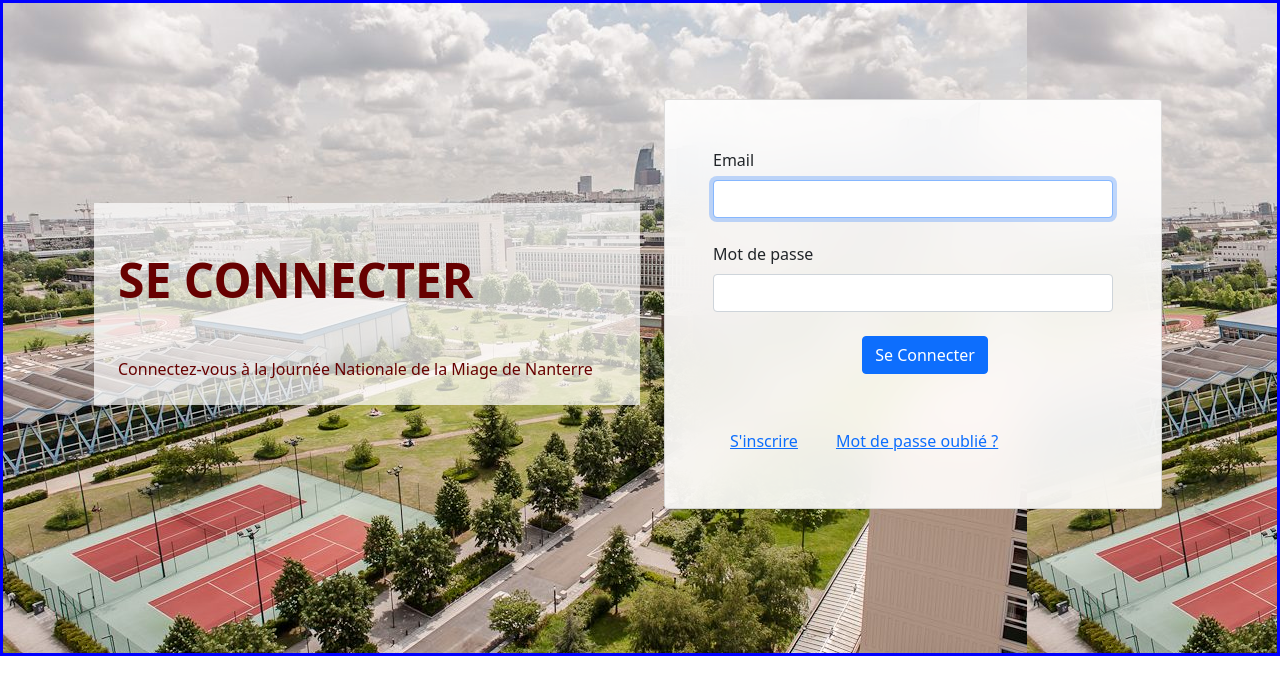
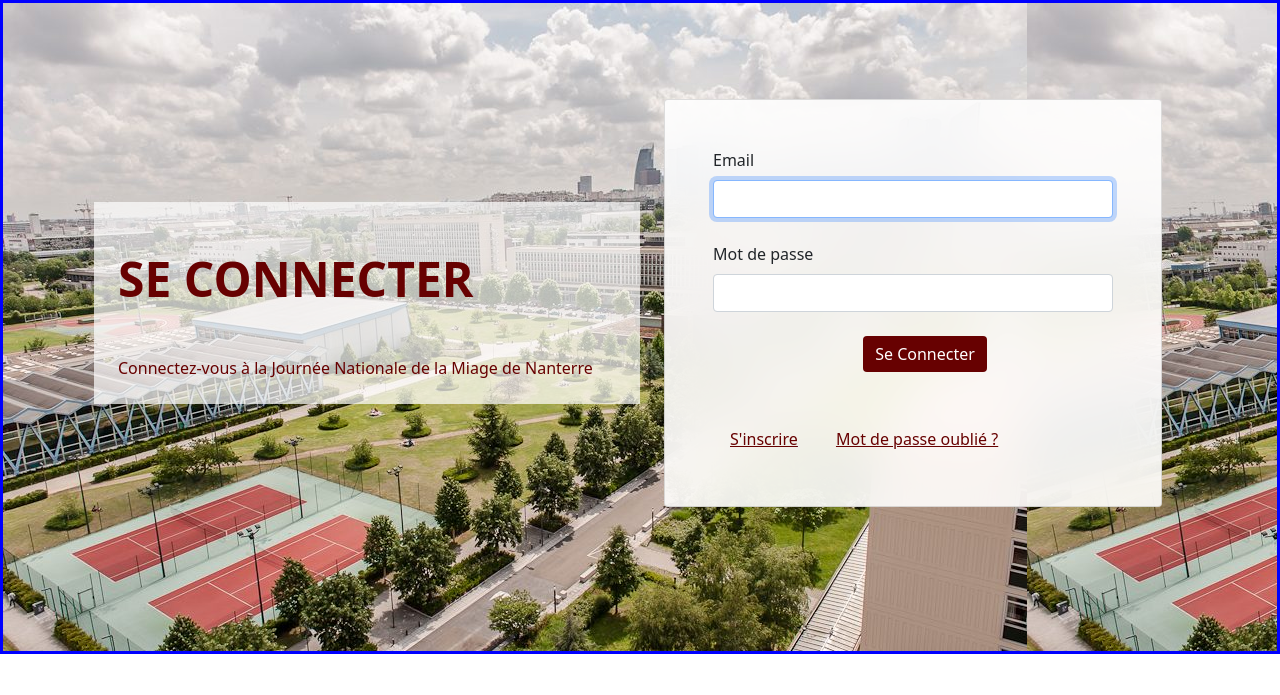
Before and after one commit to imaanee/proj_web_JNM, a Symfony app: template templates/security/login.html.twig in a window 1280 px wide. Shown: the top 695 px of the page. Run offline with Twig, Linux system fonts and the light colour scheme; the template is opened without the code that fills it, so the values that code supplies are empty; some libraries are stand-ins or nearby versions.

Commit message:
modify buttons color

```diff
--- a/templates/security/login.html.twig
+++ b/templates/security/login.html.twig
@@ -63,17 +63,17 @@
 
                             <!-- Submit button -->
                             <div class="form-check d-flex justify-content-center mb-4">
-                                <button type="submit" class="btn btn-primary btn-block mb-4">
+                                <button type="submit" class="btn btn-primary btn-block mb-4" style="background-color:rgb(103, 1, 1); border : none">
                                     Se Connecter
                                 </button>
                             </div>
 
                             <!-- Register/Forgot password buttons -->
-                            <div class="text-left">
-                                <button type="button" class="btn btn-link btn-floating mx-1">
-                                    <a href="{{ path('app_register') }}">S'inscrire </a>
+                            <div class="text-left" >
+                                <button type="button" class="btn btn-link btn-floating mx-1" >
+                                    <a href="{{ path('app_register') }} " style="color:rgb(103, 1, 1)">S'inscrire </a>
                                 </button>
-                                <button type="button" class="btn btn-link btn-floating mx-1">
+                                <button type="button" class="btn btn-link btn-floating mx-1" style="color:rgb(103, 1, 1)">
                                     Mot de passe oublié ?
                                 </button>
                             </div>
```
